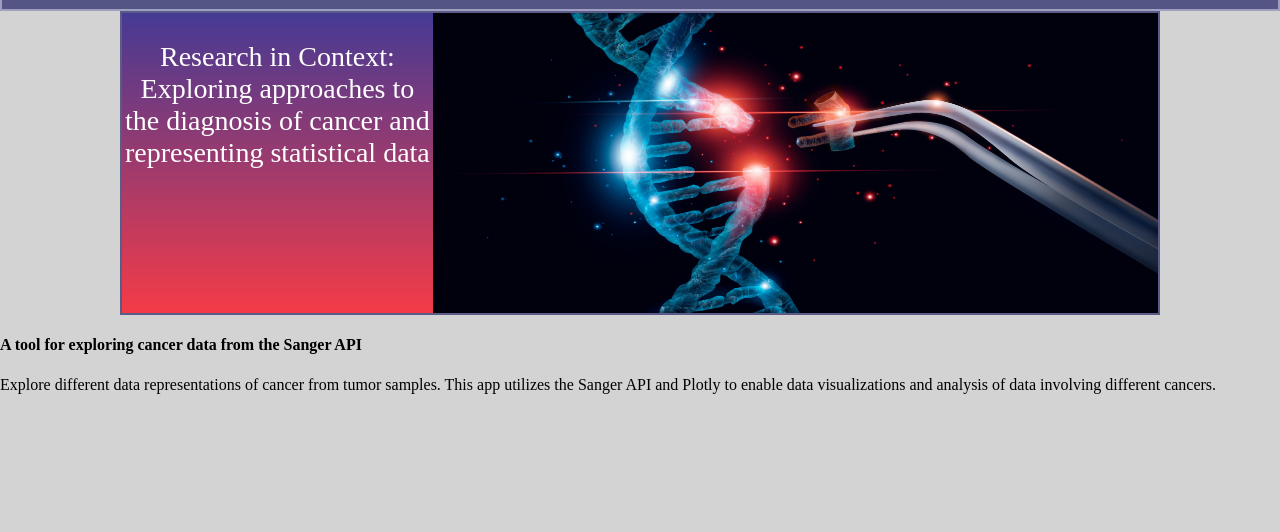
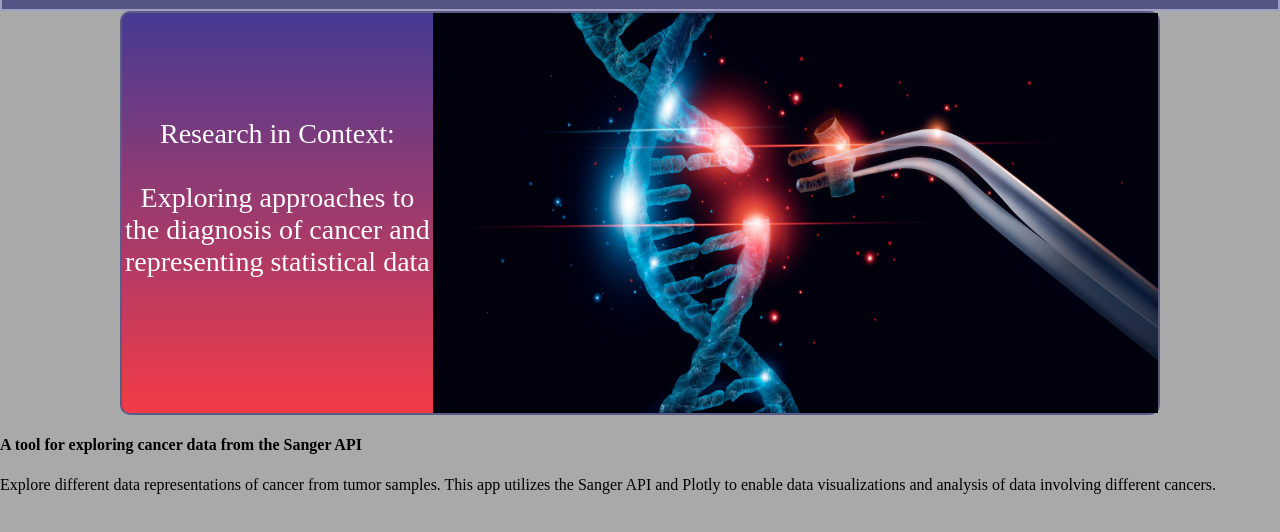
Before and after one commit to ylu8888/GenomeGenesis, a plain HTML site: page index.html in a window 1280 px wide. Shown: the part 202-734 px from the top of the page. Drawn offline with Linux system fonts and the light colour scheme.

Commit message:
beautful

```diff
--- a/styles.css
+++ b/styles.css
@@ -1,7 +1,7 @@
 body {
     margin: 0%;
     padding: 0%;
-    background-color: lightgray;
+    background-color: rgb(170, 169, 169);
 }
 
 #logo {
@@ -55,6 +55,7 @@ body {
     margin-right: 120px;
     display: flex;
     background-image: linear-gradient(to top, #f43b47 0%, #453a94 100%);
+    border-radius: 10px;
 }
 
 #about-img{
@@ -62,10 +63,14 @@ body {
    font-size: 28px;
    width: 30%;
    color: white;
+   justify-content: center;
+    align-items: center;
+    margin: auto;
+    padding-bottom: 30px;
 
 }
 #dna{
-    height: 300px;
+    height: 400px;
     width: 70%;
     display: flex;
     float: right;
```
Also changed, not shown: index.html (+1 -0 lines).
